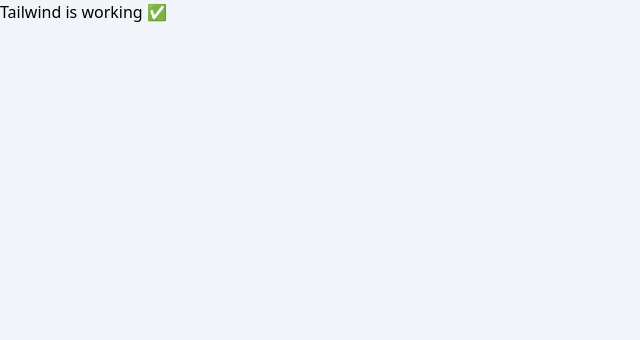
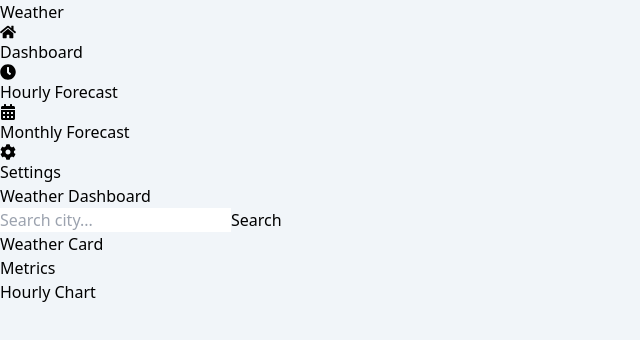
Before and after one commit to Ctrl-Eyob/Capstone-project-weatherapp, a React (Vite) app in the folder weather-dashboard/: page / in a window 1280 px wide. Shown: the top 340 px of the page, without its empty margins (0-640 px from the left). Built offline with nearby package versions, Linux system fonts and the light colour scheme.

Commit message:
linked the dashboards to app.jsx

```diff
--- a/weather-dashboard/src/App.jsx
+++ b/weather-dashboard/src/App.jsx
@@ -1,9 +1,7 @@
-export default function App() {
-  return (
-    <div className="min-h-screen bg-slate-100 dark:bg-slate-900 flex items-center justify-center">
-      <h1 className="text-3xl font-bold text-blue-500">
-        Tailwind is working ✅
-      </h1>
-    </div>
-  );
+import Dashboard from "./pages/Dashboard";
+
+function App() {
+  return <Dashboard />;
 }
+
+export default App;
--- /dev/null
+++ b/weather-dashboard/src/components/Topbar.jsx
@@ -0,0 +1,24 @@
+import { useState } from "react";
+
+export default function Topbar() {
+  const [search, setSearch] = useState("");
+
+  return (
+    <div className="flex flex-col md:flex-row md:items-center md:justify-between gap-4">
+      <h1 className="text-2xl font-bold">Weather Dashboard</h1>
+
+      <div className="flex items-center gap-3">
+        <input
+          value={search}
+          onChange={(e) => setSearch(e.target.value)}
+          placeholder="Search city..."
+          className="px-4 py-2 rounded-full border dark:bg-slate-700"
+        />
+
+        <button className="bg-blue-500 text-white px-4 py-2 rounded-full">
+          Search
+        </button>
+      </div>
+    </div>
+  );
+}
```
Also changed, not shown: weather-dashboard/src/components/Sidebar.jsx (renamed from weather-dashboard/src/pages/Sidebar.jsx).
